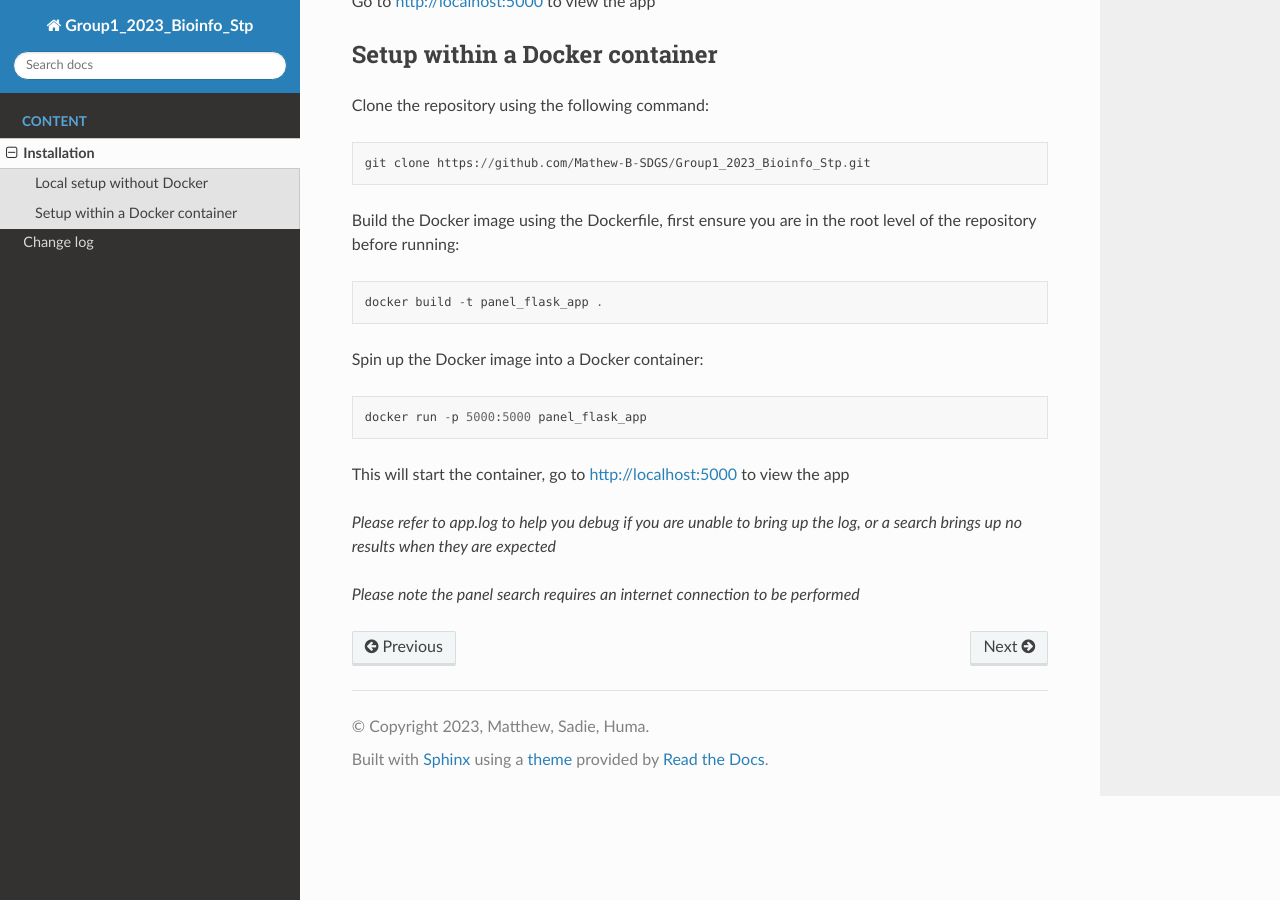
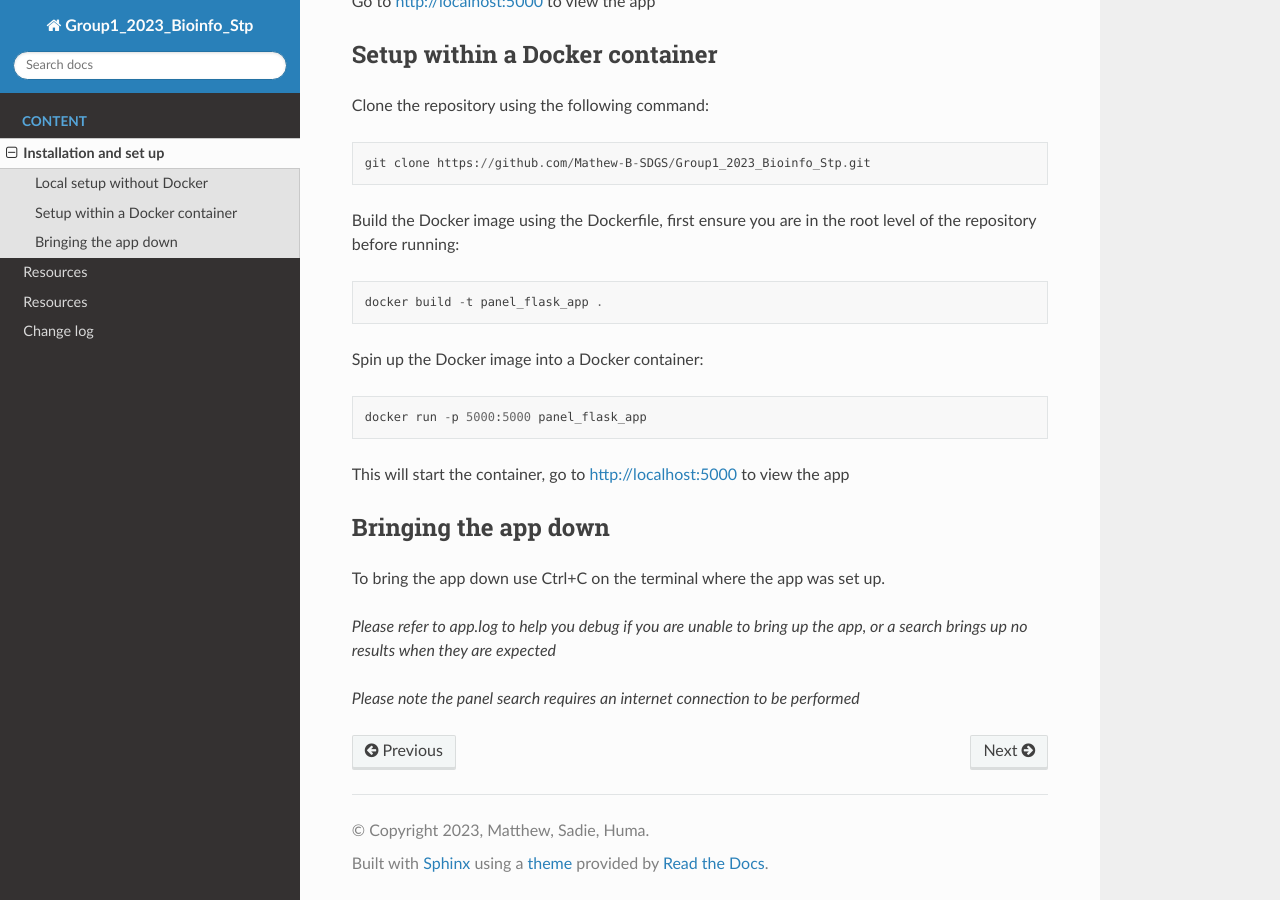
Before and after one commit to Mathew-B-SDGS/Group1_2023_Bioinfo_Stp, a Sphinx documentation site: the page built from docs/installation.rst, in a window 1280 px wide and 900 px high, scrolled down 944 px. Built offline with Sphinx 7.4.7 and the Read the Docs theme 2.0.0, drawn with Linux system fonts in a browser that asks for light colours; some of the changed text lies outside the part shown.

Commit message:
Refine testing

```diff
--- a/docs/index.rst
+++ b/docs/index.rst
@@ -12,6 +12,7 @@ Welcome to PanelSearcher's Documentation!
 
    installation
    testing
+   resources
    changelog
 
 
--- a/docs/installation.rst
+++ b/docs/installation.rst
@@ -1,4 +1,4 @@
-Installation
+Installation and set up
 ===================================================
 
 Local setup without Docker
@@ -50,6 +50,10 @@ Spin up the Docker image into a Docker container::
 
 This will start the container, go to http://localhost:5000 to view the app
 
-*Please refer to app.log to help you debug if you are unable to bring up the log, or a search brings up no results when they are expected*
+Bringing the app down
+------
+To bring the app down use Ctrl+C on the terminal where the app was set up.
+
+*Please refer to app.log to help you debug if you are unable to bring up the app, or a search brings up no results when they are expected*
 
 *Please note the panel search requires an internet connection to be performed*
--- a/docs/testing.rst
+++ b/docs/testing.rst
@@ -0,0 +1,5 @@
+Resources
+===================================================
+
+To run testing of the backend code and flask app, navigate to the root of the repository and run::
+    pytest tests/*
```
Also changed, not shown: 3 other files.
